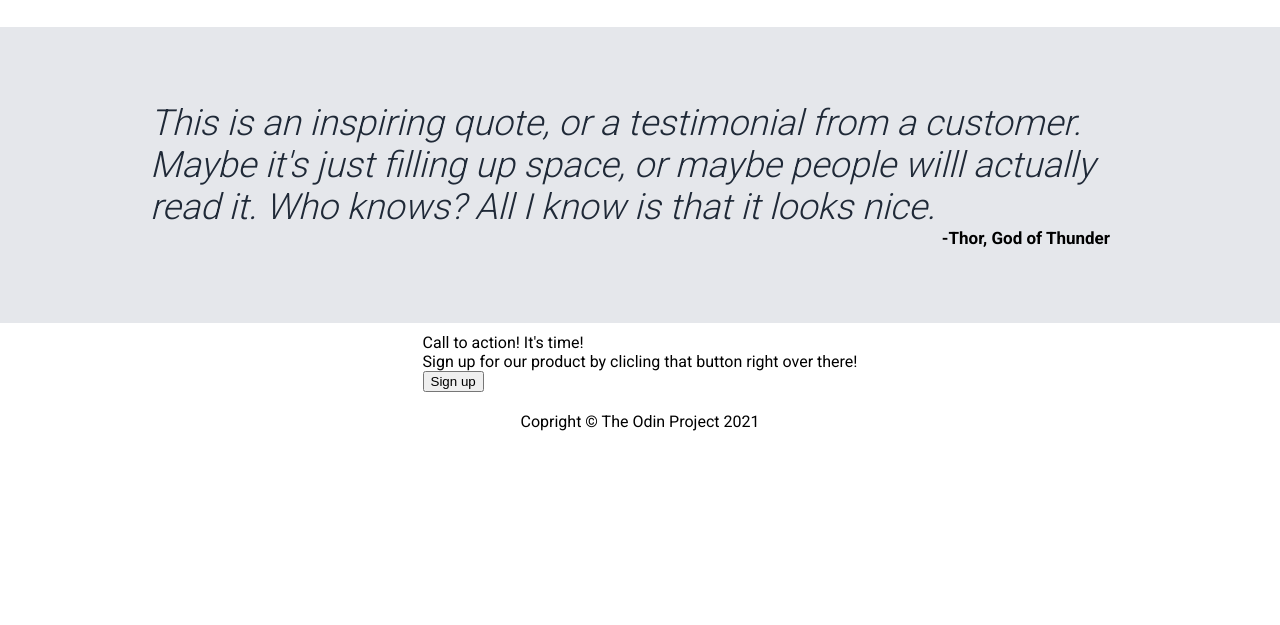
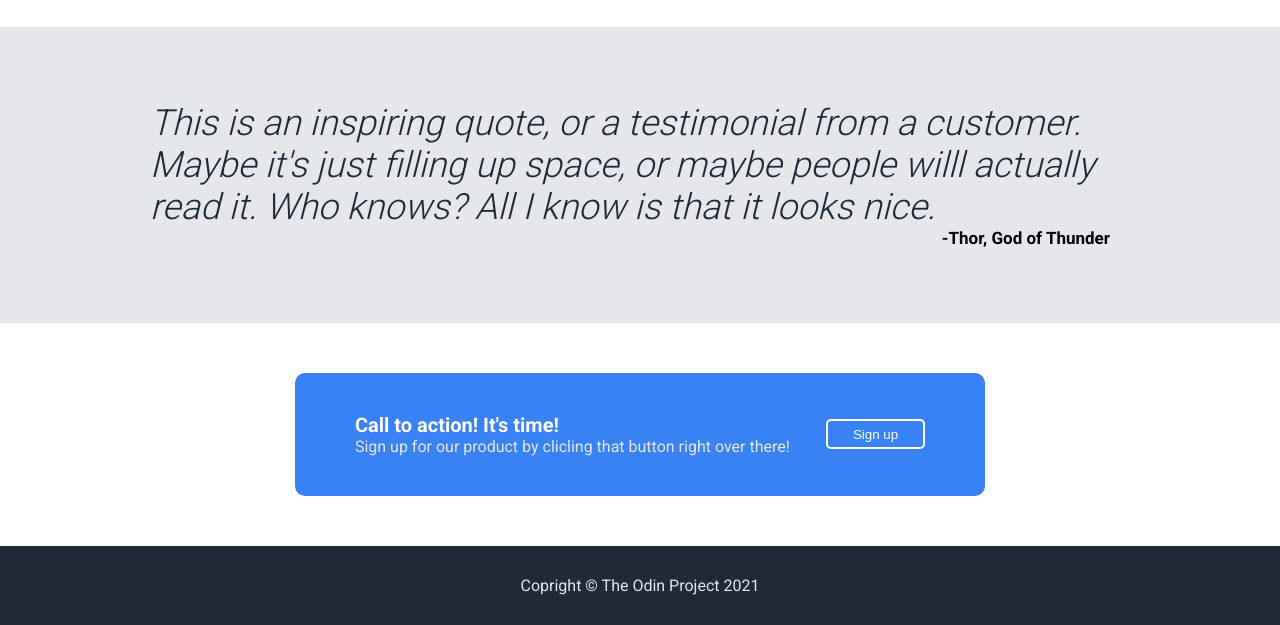
Before and after one commit to oyasumi58/landing-page, a plain HTML site: page index.html in a window 1280 px wide. Shown: the part 772-1397 px from the top of the page. Before the commit the page ends 1213 px from the top, so only its background shows below. Drawn offline with Linux system fonts and the light colour scheme.

Commit message:
Complete lvl4 and footer draft

```diff
--- a/index.html
+++ b/index.html
@@ -18,7 +18,7 @@
             </div>
         </div>
         <div class="lvl1">
-            <div class="1left">
+            <div class="oneleft">
                 <div id="hero1">This website is awesome</div>
             <div id="hero2">This website has some subtext that goes here under the main title. It's a smaller font and the color is lower contrast</div>
             <button class="button1">Sign up</button>
@@ -54,8 +54,10 @@
         </div>
         <div class="lvl4">
             <div class="modal">
-                <div class="mleft">Call to action! It's time!</div>
-                <div class="mleft">Sign up for our product by clicling that button right over there!</div>
+                <div class="mleft">
+                    <div class="cta">Call to action! It's time!</div>
+                    <div class="foursub">Sign up for our product by clicling that button right over there!</div>
+                </div>
                 <button class="mright">Sign up</button>
             </div>
         </div>
--- a/styles.css
+++ b/styles.css
@@ -40,6 +40,10 @@ h1 {
     color: white;
     justify-content: space-between;
     gap:24px;
+}
+
+.left {
+    align-items:stretch;
 }
 
 #hero1 {
@@ -112,14 +116,48 @@ h1 {
 
 .lvl4 {
     display:flex;
-    padding: 10px 100px;
+    padding: 50px 100px;
     justify-content: center;
+}
+
+
+.modal {
+    min-width: 200px;
+    max-width: 1000px;
+    background-color: #3882F6;
+    padding: 40px 60px;
+    border-radius: 10px;
+    color: white;
+    display: flex;
+    justify-content: center;
+    gap: 36px;
+    align-items: center;
+}
+
+.cta {
+    font-weight: bold;
+    font-size: 20px;
+}
+
+.foursub {
+    color: #E5E7EB;
+}
+
+.mright {
+    background-color: #3882F6;
+    border: 2px solid white;
+    border-radius: 5px;
+    padding: 0px 25px;
+    height: 30px;
+    color: white
 }
 
 .footer{
     display:flex;
-    padding: 10px 100px;
+    padding: 30px 100px;
     justify-content: center;
+    background-color: #1F2937;
+    color: #E5E7EB;
 }
 
 img.white {
```
